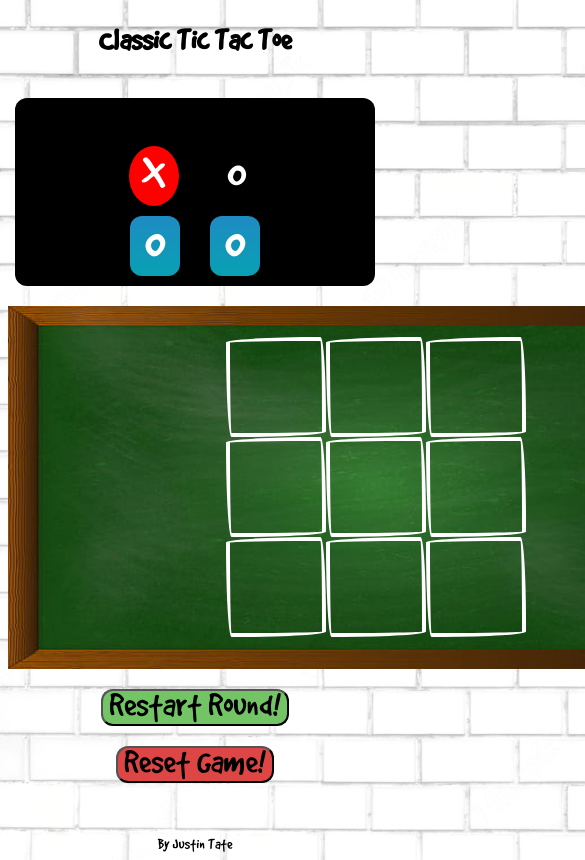
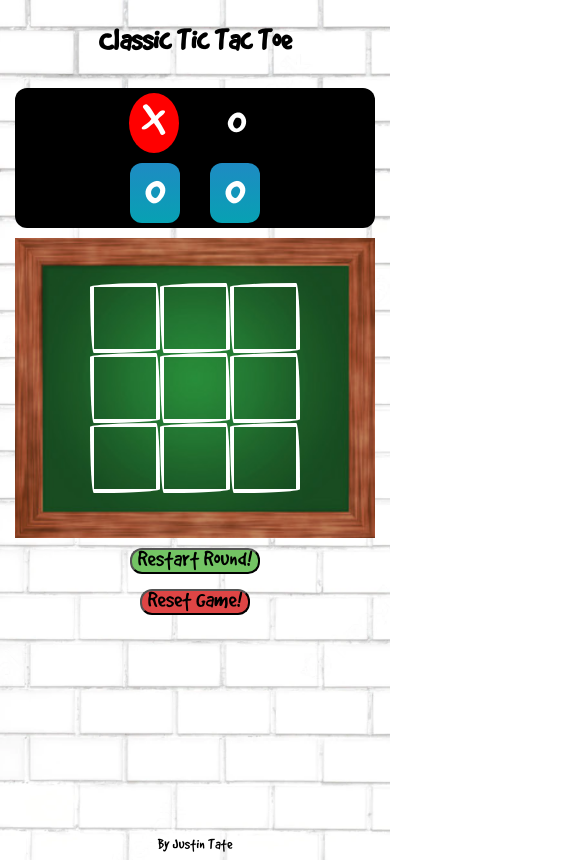
Before and after one commit to justinpjtate1/Tic-Tac-Toe, a plain HTML site: page index.html in a window 390 px wide. Both pictures are taken after a click on the button "Restart Round!". Shown: the top 860 px of the page, 585 px wide, since content can reach past the window. Drawn offline with Linux system fonts and the light colour scheme.

Commit message:
Added responsive functionality to work on smaller screens and mobile

```diff
--- a/js/script.js
+++ b/js/script.js
@@ -126,11 +126,11 @@ const restartGame = (button) => {
         overlayOff();
         gridButtons.forEach((value, index) => {
             value.innerText = '';
-            value.id = '';
+            value.id = index;
         });
         gridButtonsArr.forEach((value, index) => gridButtonsArr[index] = '');
         turns[0].id = 'current-go';
-        turns[1].id = index;
+        turns[1].id = '';
     })
 }
 
--- a/styles.css
+++ b/styles.css
@@ -31,7 +31,8 @@ body {
     font-size: 48px;
     margin-left: 15px;
     margin-right: 15px;
-    margin-bottom: 10px;
+    margin-bottom: 5px;
+    margin-top: 5px;
     padding: 10px;
     border-radius: 12px;
     width: 30px;
@@ -56,13 +57,14 @@ main {
 
 .grid-item {
     border-style: solid;
-    font-size: 48px;
+    font-size: 32px;
     line-height: 100px;
     color: #E8E8E8;
     font-family: 'ChalkboardFont', Fallback, sans-serif;
     border: solid 4px white;
     border-radius: 255px 15px 225px 15px/15px 225px 15px 255px;
     cursor: pointer;
+    text-align: center;
 }
 
 #clicked {
@@ -126,6 +128,7 @@ main {
 
 button {
     margin-top: 20px;
+    margin-bottom: 10px;
     font-family: 'TicTacToeFont', Fallback, sans-serif;
     font-size: 36px;
     cursor: pointer;
@@ -148,4 +151,58 @@ button {
     background-color: red;
 }
 
-/* Start media query at 625px or 745px with the chalkboard */
+@media screen and (max-height: 807px) {
+    main {
+        height: 250px;
+        width: 506.25px;
+    }
+
+    .grid-container {
+        display: grid;
+        grid-template-columns: 70px 70px 70px;
+        grid-template-rows: 70px 70px 70px;
+        margin: 15px 0px;
+    }
+
+    .grid-item {
+        font-size: 24px;
+        line-height: 70px;
+    }
+}
+
+@media screen and (max-width: 745px) {
+    main {
+        height: 300px;
+        width: 360px;
+        background-image: url('Chalkboard3.jpeg');
+    }
+
+    .grid-container {
+        display: grid;
+        grid-template-columns: 70px 70px 70px;
+        grid-template-rows: 70px 70px 70px;
+        margin: 10px 0px;
+    }
+
+    .grid-item {
+        line-height: 70px;
+    }
+
+    #scoreboard {
+        margin: 10px auto;
+    }
+
+    button {
+        margin-top: 10px;
+        margin-bottom: 5px;
+        font-size: 24px;
+    }
+
+    #text {
+        font-size: 28px;
+        border-radius: 50%;
+        padding: 50px, 50px;
+    }
+}
+
+/* Start media query at 625px or 745px with the chalkboard. This is width. 807px for height */
```
Also changed, not shown: Chalkboard3.jpeg (added).
